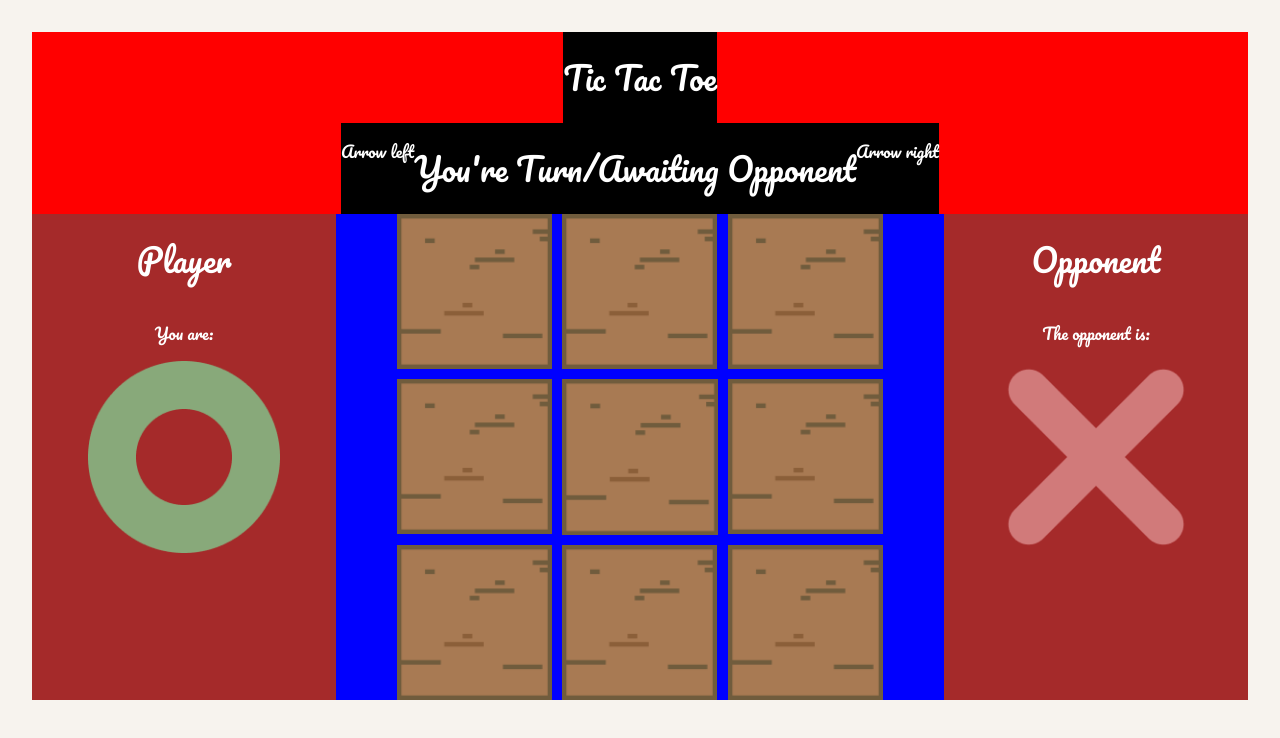
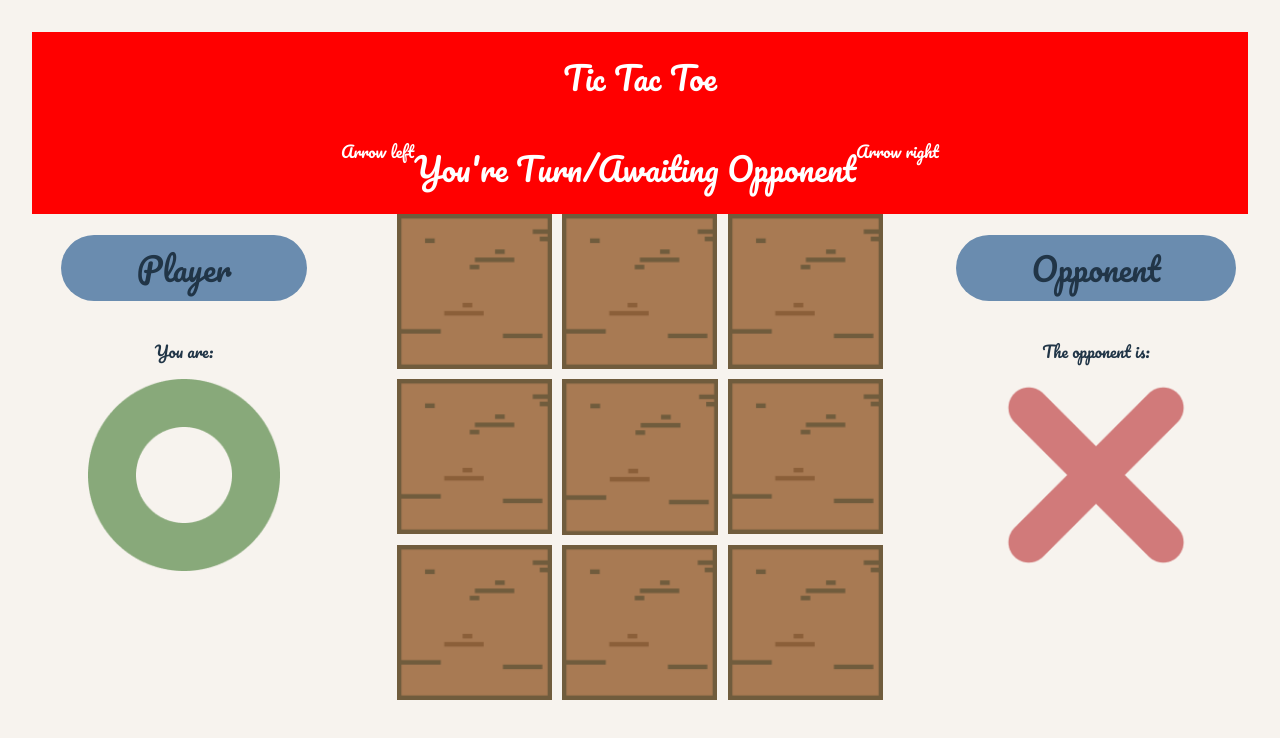
Before and after one commit to JoshuaChua1106/tictactoe-web, a React app in the folder frontend/: page /game in a window 1280 px wide. Shown: the top 738 px of the page. Built offline with nearby package versions, Linux system fonts and the light colour scheme; the HTML template or start-up script is replaced by a standard one.

Commit message:
feat (player-screen): Added styling to player screen and removed guideline boxes for formatting

```diff
--- a/frontend/src/pages/game.css
+++ b/frontend/src/pages/game.css
@@ -15,19 +15,16 @@
 
 
 .title {
-    background-color: black;
     color: white;
 }
 
 .turn-indicator {
     display: flex;
-    background-color: black;
     color: white;
 }
 
 .game-area {
     display: flex;
-    background-color: blue;
     width: 100%;
     gap: 5%;
 }
@@ -40,8 +37,6 @@
 
     gap: 10px;
     width: 40%;
-    color: white;
-
 
     margin: 0 auto;
 
@@ -64,12 +59,17 @@
     flex-direction: column;
     align-items: center;
 
-    color: white;
     width: 25%;
 
-    background-color: brown;
+}
 
+.player-status h1{
+    background-color: #6A8CAF;
+    border-radius: 40px;
+    padding: 3% 25%;
 }
+
+
 
 .circle {
     background-image: url('/public/assets/game/tictactoe-pieces/circle.png');
@@ -77,7 +77,6 @@
     background-repeat: no-repeat;
     aspect-ratio: 1;
     width: 15vw;
-    background-color: brown;
 }
 
 .cross {
```
